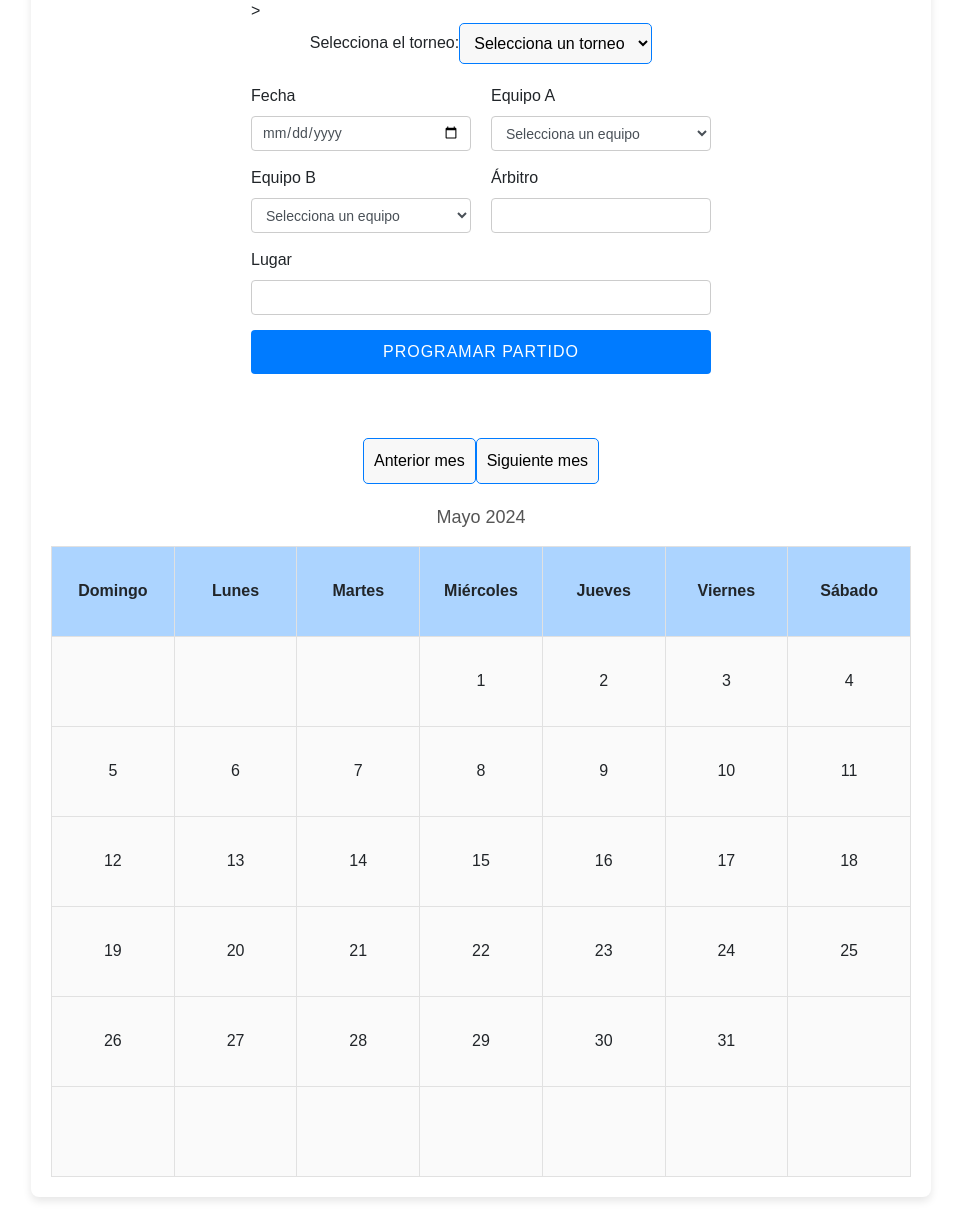
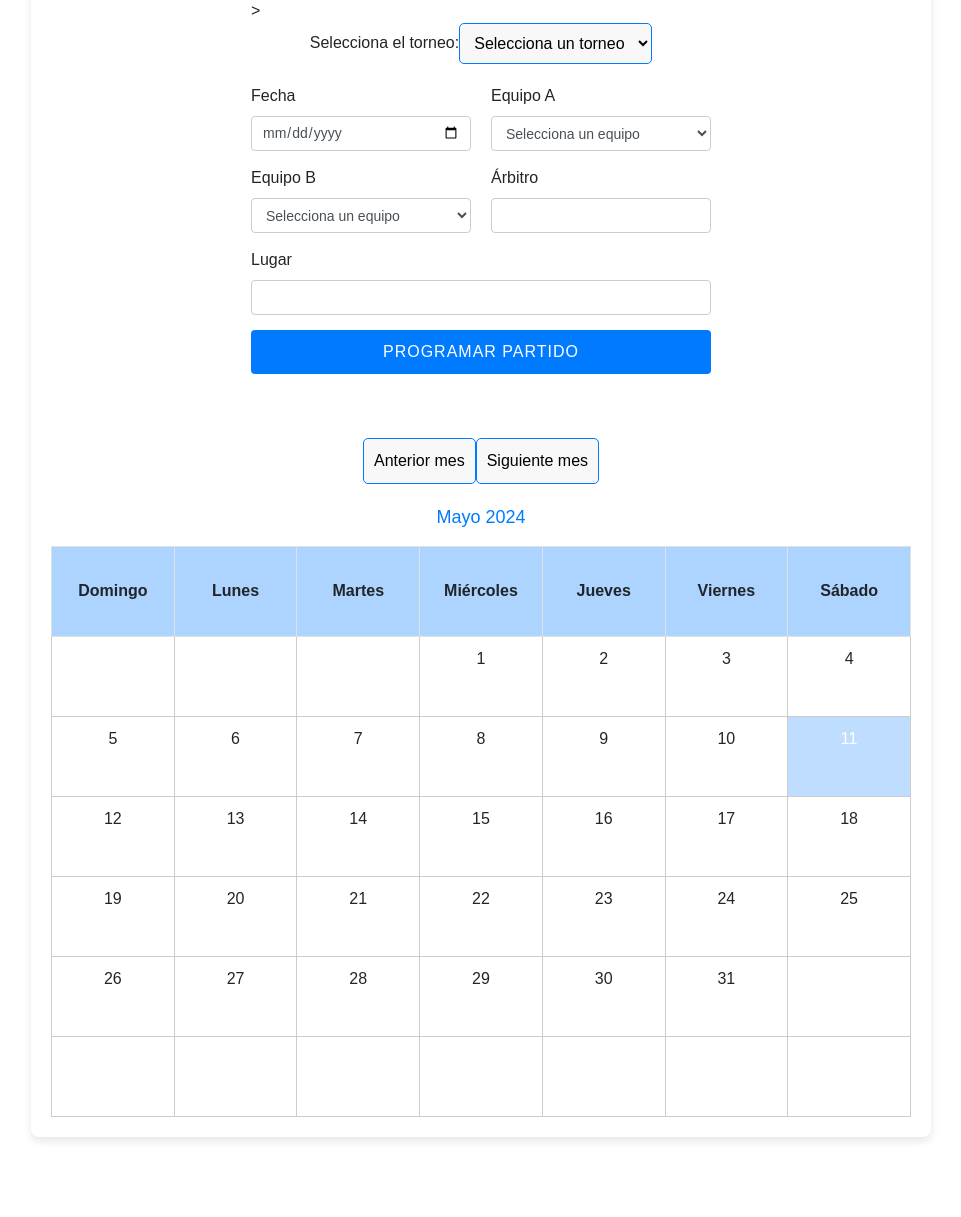
Before and after one commit to AlbeiroBurbanoTobar/ppi_dai_BURBANOaj, a Flask app: page /calendar in a window 1280 px wide. Shown: the part 366-1583 px from the top of the page, without its empty margins (159-1120 px from the left). After the commit the page ends 1507 px from the top, so only its background shows below. Run offline with Flask 3, Linux system fonts and the light colour scheme; a user stored in the database is signed in; data comes from the database, SQL or seed files in the repository; some libraries are stand-ins or nearby versions.

Commit message:
calendar - Today

```diff
--- a/Partidos.csv
+++ b/Partidos.csv
@@ -1,2 +1,2 @@
 match_id,user_id,tournament_name,team_a,team_b,match_date,referee,location
-2fc4136f-706c-4ed1-aec5-147f0420748d,1,UNAL febrero,1-1,1-4,2024-05-11,Juan Reyes,Pasto
+1b1b76b8-68af-456f-be30-6341aae9849f,1,Los Yakuza,1-2,1-1,2024-05-11,Juan Reyes,Pasto
--- a/website/static/css/style.css
+++ b/website/static/css/style.css
@@ -470,9 +470,12 @@ select:hover, button:hover {
 }
 
 .calendar td {
-    background-color: #fafafa;
-    transition: background-color 0.3s ease;
+    width: 14%; /* Asegura que cada día tenga el mismo ancho relativo */
+    height: 80px; /* Altura suficiente para evitar desbordamientos */
+    vertical-align: top; /* Alinea el contenido en la parte superior de la celda */
+    border: 1px solid #ccc; /* Borde sutil para las celdas */
 }
+
 
 .calendar td:hover {
     background-color: #f0f0f0;
@@ -482,6 +485,11 @@ select:hover, button:hover {
 #monthYearDisplay {
     text-align: center;
     font-size: 18px;
-    color: #555;
+    color: #007bff;
     margin-bottom: 15px;
 }
+
+.today {
+    background-color: #acd4ffc5; /* Color amarillo para destacar la fecha actual */
+    color: white;
+}
--- a/website/templates/calendar.html
+++ b/website/templates/calendar.html
@@ -70,8 +70,6 @@
         <tbody id="calendarBody">
         </tbody>
     </table>
-
-
 
 
     </div>
@@ -158,6 +156,11 @@ document.addEventListener('DOMContentLoaded', function() {
 
 
 function generateCalendar(month, year) {
+    const now = new Date();
+    const todayDate = now.getDate();
+    const todayMonth = now.getMonth();
+    const todayYear = now.getFullYear();
+
     const firstDay = new Date(year, month).getDay();
     const daysInMonth = new Date(year, month + 1, 0).getDate();
 
@@ -179,6 +182,9 @@ function generateCalendar(month, year) {
             } else if (date > daysInMonth) {
                 cell.textContent = ''; // Continuar añadiendo celdas vacías si el mes terminó
             } else {
+                if (date === todayDate && month === todayMonth && year === todayYear) {
+                    cell.classList.add('today');
+                }
                 cell.textContent = date;
                 date++;
             }
@@ -187,6 +193,7 @@ function generateCalendar(month, year) {
         tbody.appendChild(row);
     }
 }
+
 
 
 const monthNames = ["Enero", "Febrero", "Marzo", "Abril", "Mayo", "Junio",
--- a/website/views.py
+++ b/website/views.py
@@ -7,6 +7,8 @@ import json
 import pandas as pd
 import os
 import uuid
+from datetime import date
+
 
 views = Blueprint('views', __name__)
 
```
